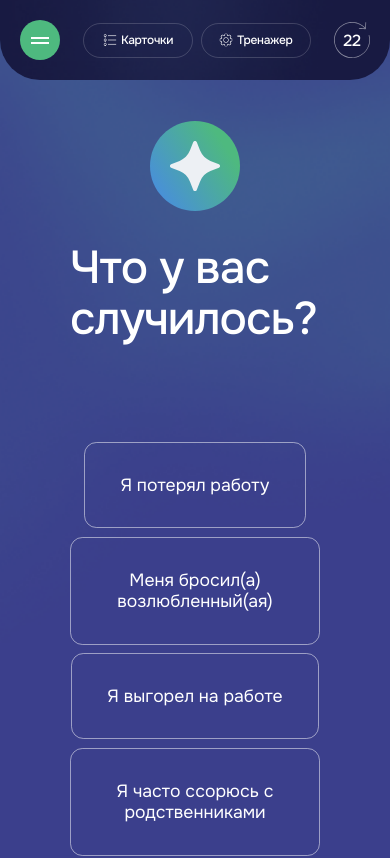
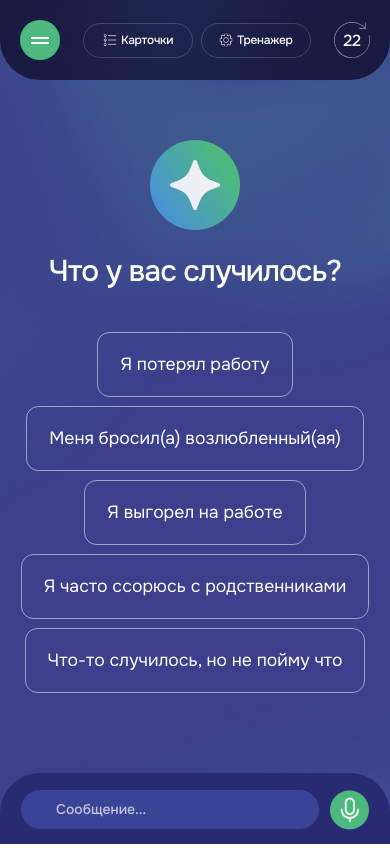
Before and after one commit to Jenya-b/mira, a React (Vite) app: page / in a window 390 px wide. Shown: the top 858 px of the page. Built offline with nearby package versions, Linux system fonts and the light colour scheme; no server answers.

Commit message:
feat: mobile styles for first block

```diff
--- a/src/components/Chat/FirstBlock/FirstBlock.styled.ts
+++ b/src/components/Chat/FirstBlock/FirstBlock.styled.ts
@@ -3,11 +3,21 @@ import styled from 'styled-components';
 import logo from '@/assets/images/icons/logo.svg';
 
 export const Wrapper = styled.div`
-	padding: 8.64rem 5rem 12rem 5rem;
+	display: grid;
+	grid-template-columns: 1fr minmax(auto, 65rem) 1fr;
+`;
+
+export const Container = styled.div`
+	grid-column: 2/3;
+	padding: 8.64rem 2rem 12rem 2rem;
 	display: flex;
 	flex-direction: column;
 	justify-content: center;
 	align-items: center;
+
+	@media (max-width: 1000px) {
+		padding: 10rem 1.43rem 8rem 1.43rem;
+	}
 `;
 
 export const Logo = styled.div`
@@ -27,6 +37,11 @@ export const Title = styled.h2`
 	font-weight: 500;
 	line-height: 110%;
 	letter-spacing: -0.06571rem;
+
+	@media (max-width: 1000px) {
+		margin-top: 1.79rem;
+		font-size: 2.14286rem;
+	}
 `;
 
 export const List = styled.ul`
@@ -38,7 +53,7 @@ export const List = styled.ul`
 
 	li {
 		button {
-			padding: 2.25rem 2.52rem;
+			padding: 1.5rem 1.57rem;
 			border-radius: 0.88229rem;
 			border: 0.882px solid rgba(255, 255, 255, 0.5);
 			color: #fff;
@@ -49,4 +64,12 @@ export const List = styled.ul`
 			line-height: 120%;
 		}
 	}
+
+	@media (max-width: 1000px) {
+		margin-top: 3.14rem;
+
+		li {
+			font-size: 1.14286rem;
+		}
+	}
 `;
--- a/src/components/Chat/FirstBlock/FirstBlock.tsx
+++ b/src/components/Chat/FirstBlock/FirstBlock.tsx
@@ -4,13 +4,14 @@ import { randomHints } from '@/constants/chat';
 import { useAppDispatch } from '@/store';
 import { setInputValue } from '@/store/chat';
 
-import { List, Logo, Title, Wrapper } from './FirstBlock.styled';
+import { List, Logo, Title, Wrapper, Container } from './FirstBlock.styled';
 
 export const FirstBlock: FC = () => {
 	const dispatch = useAppDispatch();
 
 	return (
 		<Wrapper>
+			<Container>
 				<Logo />
 				<Title>Что у вас случилось?</Title>
 				<List>
@@ -20,6 +21,7 @@ export const FirstBlock: FC = () => {
 						</li>
 					))}
 				</List>
+			</Container>
 		</Wrapper>
 	);
 };
--- a/src/components/Layout/Layout.styled.ts
+++ b/src/components/Layout/Layout.styled.ts
@@ -25,12 +25,13 @@ export const MobMenu = styled.div`
 	background-position: center;
 	background-repeat: no-repeat;
 	background-size: cover;
-	position: absolute;
+	position: fixed;
 	top: 0rem;
 	left: 0;
 	width: 100%;
 	border-bottom-left-radius: 2.86rem;
 	border-bottom-right-radius: 2.86rem;
+	z-index: ${({ theme }) => theme.order.firstIndex};
 `;
 
 export const MobMenuWrap = styled.div`
--- a/src/pages/Chat/Chat.styled.ts
+++ b/src/pages/Chat/Chat.styled.ts
@@ -12,9 +12,25 @@ export const Label = styled.label`
 	left: 50%;
 	bottom: 3.29rem;
 	transform: translateX(-50%);
-	max-width: 49.64286rem;
-	width: 100%;
+	width: 49.64286rem;
 	height: 6rem;
+	z-index: ${({ theme }) => theme.order.mediumIndex};
+
+	@media (max-width: 1000px) {
+		position: fixed;
+		left: 0;
+		bottom: 0;
+		transform: translateX(0);
+		width: 100%;
+		background: rgba(40, 43, 113, 1);
+		border-radius: 2.85714rem 2.85714rem 0rem 0rem;
+		height: 5.07143rem;
+		padding: 1.21rem 1.5rem 1.07rem 1.5rem;
+		display: grid;
+		grid-template-columns: 1fr 2.78rem;
+		column-gap: 0.79rem;
+		align-items: center;
+	}
 `;
 
 export const Input = styled.input`
@@ -22,13 +38,22 @@ export const Input = styled.input`
 	height: 100%;
 	border-radius: 6.42857rem;
 	background: rgba(40, 43, 113, 0.88);
-	backdrop-filter: blur(5px);
 	color: #fff;
 	font-size: 1.28571rem;
 	font-style: normal;
 	font-weight: 500;
 	line-height: 1.42857rem;
 	padding: 0 10rem 0 2.5rem;
+
+	&::placeholder {
+		color: rgba(255, 255, 255, 0.7);
+	}
+
+	@media (max-width: 1000px) {
+		background: #3a4497;
+		padding: 0 0 0 2.5rem;
+		font-size: 1rem;
+	}
 `;
 
 export const ButtonPrimary = styled.button`
@@ -50,6 +75,24 @@ export const ButtonPrimary = styled.button`
 		width: 1.28571rem;
 		height: 1.5rem;
 		background: url(${arrow}) no-repeat;
+	}
+
+	@media (max-width: 1000px) {
+		position: relative;
+		right: 0rem;
+		width: 2.78571rem;
+		height: 2.78571rem;
+
+		&::before {
+			width: 2;
+			height: 2;
+		}
+
+		&.microfon::before {
+			width: 1.4rem;
+			height: 1.76993rem;
+			background: url(${microphone}) no-repeat;
+		}
 	}
 `;
 
@@ -73,6 +116,10 @@ export const ButtonSecondary = styled.button`
 		height: 1.76993rem;
 		background: url(${microphone}) no-repeat;
 	}
+
+	@media (max-width: 1000px) {
+		display: none;
+	}
 `;
 
 export const ChatWrap = styled.div``;
--- a/src/pages/Chat/Chat.tsx
+++ b/src/pages/Chat/Chat.tsx
@@ -21,7 +21,7 @@ const ChatPage: FC = () => {
 					onChange={(e) => dispatch(setInputValue(e.target.value))}
 					placeholder="Сообщение..."
 				/>
-				<ButtonPrimary />
+				<ButtonPrimary className={!inputValue ? 'microfon' : ''} />
 				<ButtonSecondary />
 			</Label>
 		</Wrapper>
--- a/src/styles/theme.ts
+++ b/src/styles/theme.ts
@@ -6,4 +6,11 @@ export const theme = createTheme({
 	colors: {
 		textPrimary: Colors.BLACK,
 	},
+
+	order: {
+		mainIndex: 150,
+		firstIndex: 100,
+		mediumIndex: 50,
+		lastIndex: 10,
+	},
 });
```
Also changed, not shown: src/styles/types.ts (+7 -0 lines). Lines whose indentation alone changed are shown as unchanged.
